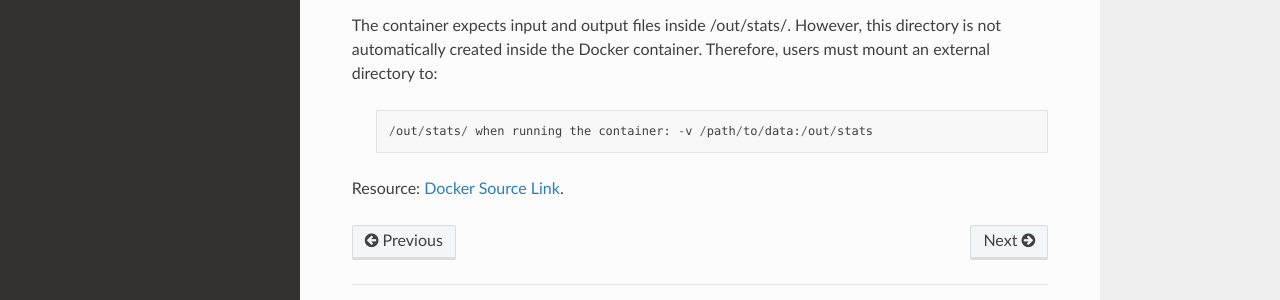
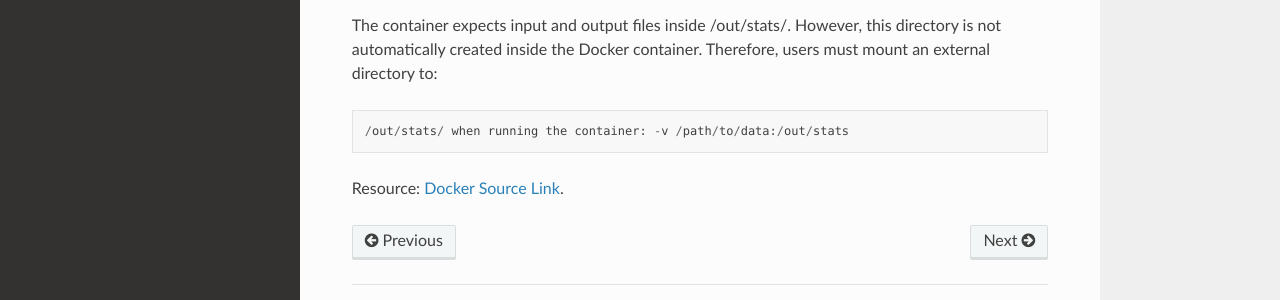
Before and after one commit to HKA07/skiftiGuide, a Sphinx documentation site: the page built from docs/installation.rst, in a window 1280 px wide and 1157 px high. Shown: the part 767-1067 px from the top of the window. Built offline with Sphinx 7.4.7 and the Read the Docs theme 3.1.0, drawn with Linux system fonts in a browser that asks for light colours.

```diff
--- a/docs/installation.rst
+++ b/docs/installation.rst
@@ -23,16 +23,12 @@ Run the tool with the required data: ::
 Possible issues that might come up when running v0.1.1:
 
 .. note::
-    the image needs linux/amd64 (you get this as a warning and not an error, so Docker should still keep running). However, to avoid this issue altogether, MAC users can do this:
+    the image needs linux/amd64 (you get this as a warning and not an error, so Docker should still keep running). However, to avoid this issue altogether, MAC users can do this: ::
 
-    ::
+    - docker run --rm --platform linux/amd64 -v /path/to/data:/out/stats ashjoll/skiftitools:0.1.1
 
-         - docker run --rm --platform linux/amd64 -v /path/to/data:/out/stats ashjoll/skiftitools:0.1.1
+The container expects input and output files inside /out/stats/. However, this directory is not automatically created inside the Docker container. Therefore, users must mount an external directory to: ::
 
-The container expects input and output files inside /out/stats/. However, this directory is not automatically created inside the Docker container. Therefore, users must mount an external directory to:
-
-    ::
-
-        /out/stats/ when running the container: -v /path/to/data:/out/stats
+    /out/stats/ when running the container: -v /path/to/data:/out/stats
 
 Resource: `Docker Source Link <https://hub.docker.com/r/ashjoll/skiftitools/tags>`_.
```
